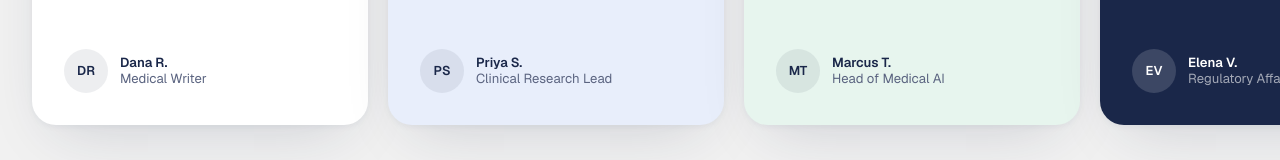
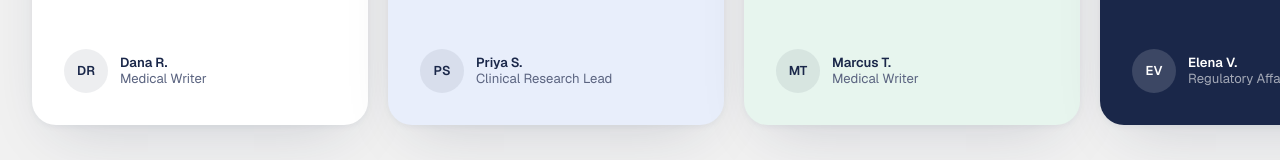
Before and after one commit to helloluma/Luma, a Next.js app in the folder web/: page / in a window 1280 px wide. Shown: the part 4485-4645 px from the top of the page. Built offline with nearby package versions, Linux system fonts and the light colour scheme.

Commit message:
Testimonials: Marcus T. role -> Medical Writer
Co-Authored-By: Claude Opus 4.8 (1M context) <noreply@anthropic.com>
Claude-Session: https://claude.ai/code/session_01PCW3WnuBnsEqNyFSLaCfSF

```diff
--- a/web/components/Testimonials.tsx
+++ b/web/components/Testimonials.tsx
@@ -30,7 +30,7 @@ const TESTIMONIALS: { quote: string; name: string; role: string }[] = [
     quote:
       "We connected Luma to our internal assistant in a weekend. Every citation is checkable now.",
     name: "Marcus T.",
-    role: "Head of Medical AI",
+    role: "Medical Writer",
   },
   {
     quote:
```
